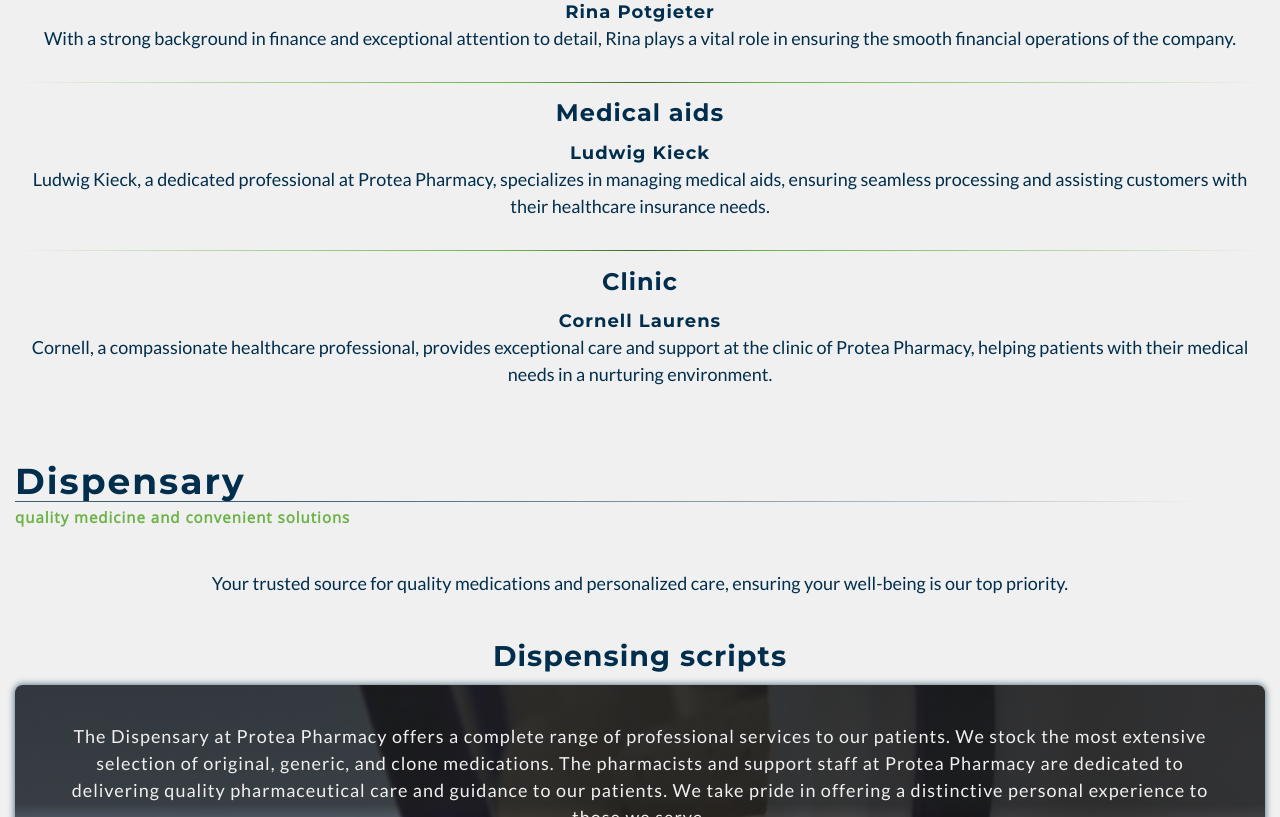
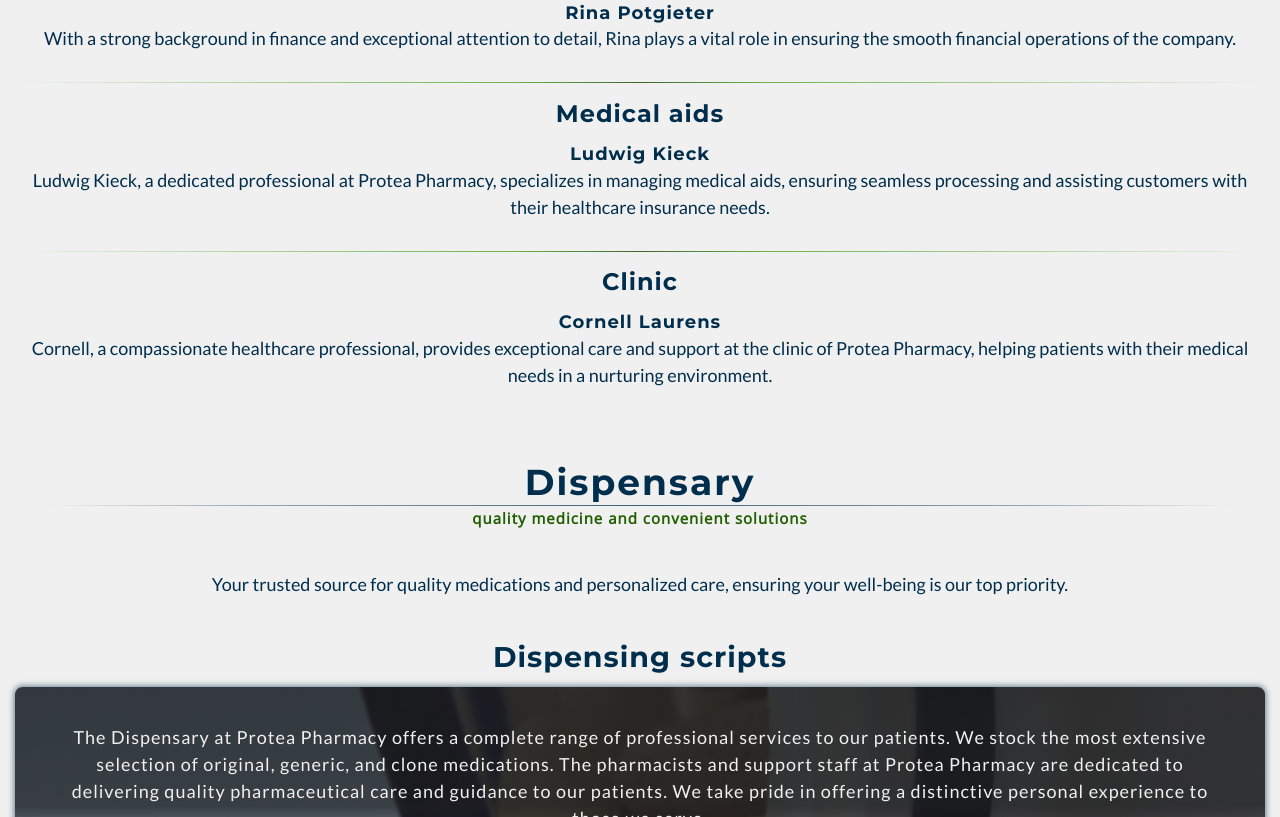
Before and after one commit to codexReboot/proteaPharmacy041, a website: page index.html in a window 1280 px wide. Shown: the part 1983-2800 px from the top of the page. Drawn offline with nearby package versions, Linux system fonts and the light colour scheme.

Commit message:
change typography of headingH2 and styling of hr in headingH2Container

```diff
--- a/index.html
+++ b/index.html
@@ -8,7 +8,8 @@
         <script src="https://kit.fontawesome.com/dec787a9fd.js" crossorigin="anonymous"></script>
         <link rel="preconnect" href="https://fonts.googleapis.com">
         <link rel="preconnect" href="https://fonts.gstatic.com" crossorigin>
-        <link href="https://fonts.googleapis.com/css2?family=Lato:wght@300;400;700;900&family=Montserrat:wght@600;700&family=Open+Sans&family=Roboto:wght@400;500;700&display=swap" rel="stylesheet">
+        <link href="https://fonts.googleapis.com/css2?family=Lato:wght@300;400;700;900&family=Montserrat:wght@600;700&family=Open+Sans&family=Roboto:wght@400;500;700;900&display=swap"
+            rel="stylesheet">
         <link rel="stylesheet" href="./css/styles.css">
     </head>
 
--- a/sass/abstracts/_variables.scss
+++ b/sass/abstracts/_variables.scss
@@ -13,7 +13,7 @@
 
 // font colors
 $cf-green: #6CB347;
-$cf-darkGreen: #3E6629;
+$cf-darkGreen: #225f01;
 $cf-red: #CD4536;
 $cf-darkRed: #72251D;
 $cf-blue: #55F5FF;
--- a/sass/base/_typography.scss
+++ b/sass/base/_typography.scss
@@ -71,21 +71,23 @@
 }
 
 .headingH2Container {
+	font-weight: 700;
+	line-height: 1;
+	letter-spacing: 1px;
+	text-align: center;
+
 	&__headingH2 {
 		color: $cf-darkBlue;
-		font-family: 'Montserrat', sans-serif;;
+		font-family: 'Montserrat', sans-serif;
 		font-size: 2.4rem;
-		font-weight: 700;
-		line-height: 1;
 		letter-spacing: 2px;
 	}
+
 	 &__subheadingH2 {
-	 	color: $cf-green;
-		font-family: 'Open Sans', sans-serif;;
+	 	color: $cf-darkGreen;
+		font-family: 'Open Sans', sans-serif;
+		font-weight: 900;
 		font-size: 1rem;
-		font-weight: 700;
-		line-height: 1;
-		letter-spacing: 1px;
 	 }
 }
 
--- a/sass/components/_headings.scss
+++ b/sass/components/_headings.scss
@@ -49,8 +49,8 @@
     &__hr {
         border: 0;
         height: 1px;
-        background-image: linear-gradient(to right, rgba($cp-darkBlue, 0.75) 20%, rgba($cp-darkBlue, 0.4) 60%, rgba(0,0,0,0) 95%);
-        margin: .15rem 0 .5rem;
+        background-image: linear-gradient(to right,rgba(0,0,0,0) 2.5%, rgba($cp-darkBlue, 0.4) 20%, rgba($cp-darkBlue, 0.75) 50%, rgba($cp-darkBlue, 0.4) 80%, rgba(0,0,0,0) 97.5%);
+        margin: .35rem 0;
     }
 
     &__subheadingH2 {
```
Also changed, not shown: css/styles.css.
